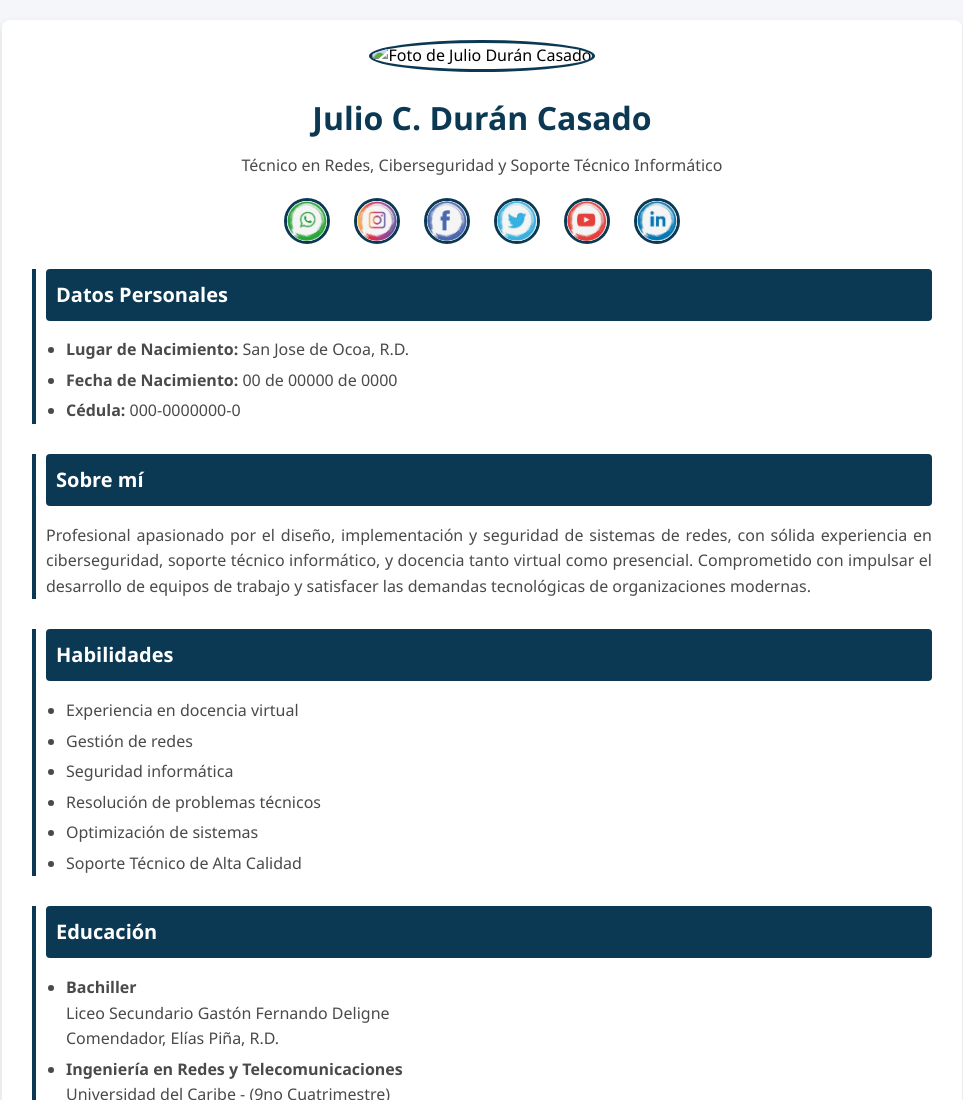
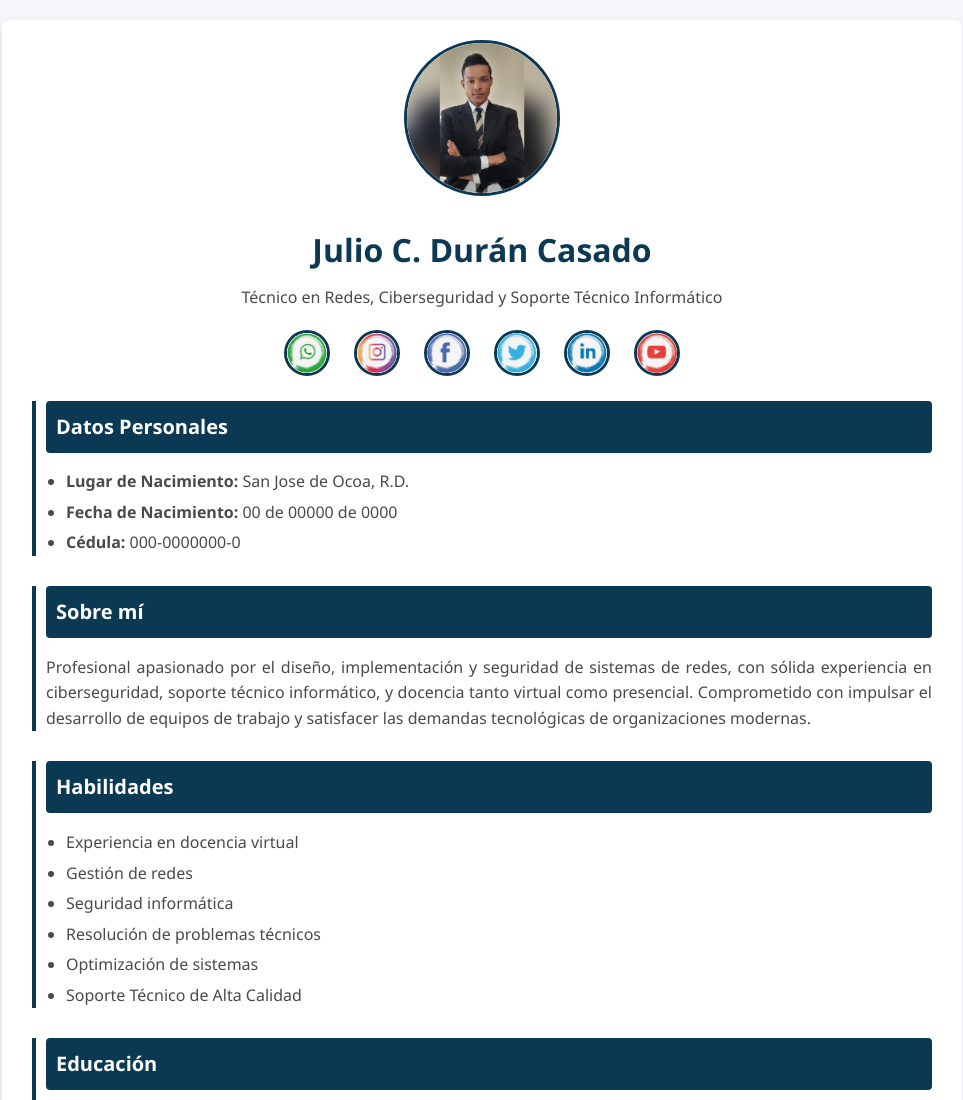
Before and after one commit to jcdurancasado/cv, a plain HTML site: page index.html in a window 1280 px wide. Shown: the top 1100 px of the page, without its empty margins (158-1121 px from the left). Drawn offline with Linux system fonts and the light colour scheme.

Commit message:
Update index.html

```diff
--- a/index.html
+++ b/index.html
@@ -69,7 +69,7 @@
 <body>
     <div class="container">
         <div class="photo">
-            <img src="tu-imagen.jpg" alt="Foto de Julio Durán Casado">
+            <img src="images/tu-imagen.jpg" alt="Foto de Julio Durán Casado">
         </div>
         <h1 style="text-align: center; font-family: inherit; margin-top: 10px;">Julio C. Durán Casado</h1>
         <p style="text-align: center; font-family: inherit; margin-top: 5px;">Técnico en Redes, Ciberseguridad y Soporte Técnico Informático</p>
@@ -88,11 +88,11 @@
     <a href="https://twitter.com/jcdurancasado" target="_blank">
         <img src="images/twitter-icon.png" alt="Twitter" style="width: 40px; height: 40px; border-radius: 50%; margin: 0 10px;">
     </a>
-    <a href="https://youtube.com/jcdurancasado" target="_blank">
-        <img src="images/youtube-icon.png" alt="YouTube" style="width: 40px; height: 40px; border-radius: 50%; margin: 0 10px;">
-    </a>
     <a href="https://www.linkedin.com/in/jcdurancasado" target="_blank">
         <img src="images/linkedin-icon.png" alt="LinkedIn" style="width: 40px; height: 40px; border-radius: 50%; margin: 0 10px;">
+    </a>
+    <a href="https://youtube.com/@jcdurancasado" target="_blank">
+        <img src="images/youtube-icon.png" alt="YouTube" style="width: 40px; height: 40px; border-radius: 50%; margin: 0 10px;">
     </a>
 </div>
 
```
